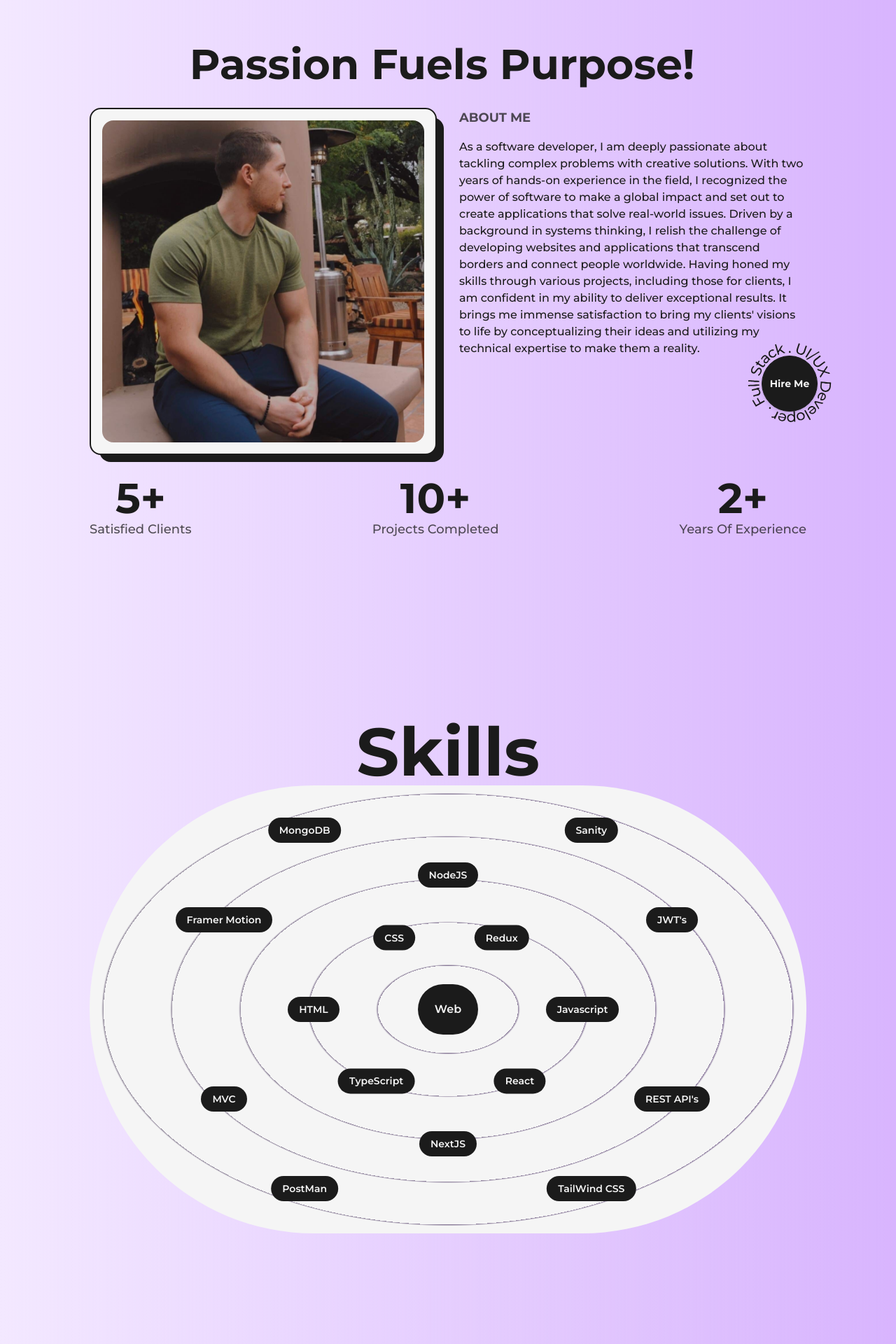
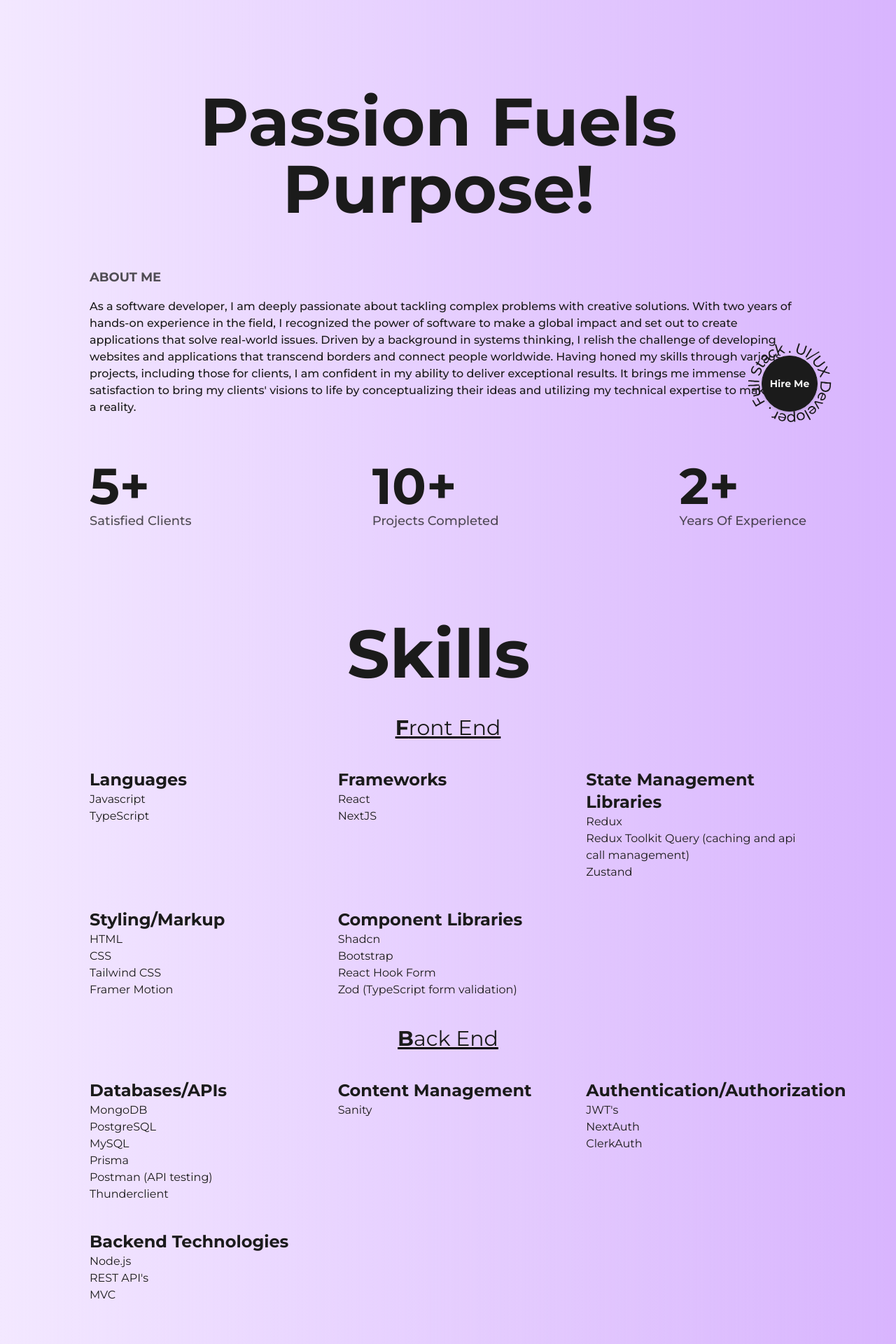
Before and after one commit to CodeOnTheWall/improved-portfolio, a Next.js app: page /about in a window 1280 px wide. Shown: the part 100-2020 px from the top of the page at 70% size. Built offline with nearby package versions, Linux system fonts and the light colour scheme.

Commit message:
working on experience and education tailwind class errors

```diff
--- a/app/[components]/Motion/AnimatedText.tsx
+++ b/app/[components]/Motion/AnimatedText.tsx
@@ -34,7 +34,7 @@ const singleWord = {
 
 interface AnimatedTextProps {
   text: string;
-  className: string;
+  className?: string;
 }
 
 export default function AnimatedText({ text, className }: AnimatedTextProps) {
@@ -45,7 +45,7 @@ export default function AnimatedText({ text, className }: AnimatedTextProps) {
     >
       <motion.h1
         className={`${className} w-full text-dark dark:text-light font-bold capitalize
-      text-3xl md:text-5xl lg:text-6xl`}
+      text-3xl md:text-5xl xl:text-8xl`}
         // telling the variants to use initial from quote, and animate from quote
         variants={quote}
         initial="initial"
--- a/app/about/[components]/MotionSkill.tsx
+++ /dev/null
@@ -1,36 +0,0 @@
-"use client";
-import { motion, MotionProps } from "framer-motion";
-
-// x and y are not included in the MotionProps interface provided by Framer Motion
-// hence have to extend these items
-interface Props extends MotionProps {
-  children: string;
-  className?: string;
-  x: string;
-  y: string;
-}
-
-export default function MotionSkill({
-  children,
-  className,
-  whileTap,
-  x,
-  y,
-  ...rest
-}: Props) {
-  return (
-    <motion.div
-      whileHover={{ scale: 1.05 }}
-      whileTap={whileTap}
-      initial={{ x: 0, y: 0 }}
-      whileInView={{ x: x, y: y, transition: { duration: 1.5 } }}
-      className={`${className} absolute flex items-center justify-center rounded-full font-semibold bg-dark text-light
-      py-3 lg:py-2 px-6 lg:px-4 md:text-sm md:py-1.5 md:px-3 shadow-dark
-       dark:text-dark dark:bg-light cursor-pointer xs:bg-dark xs:dark:bg-transparent
-        xs:text-light xs:dark:text-light xs:text-bold`}
-      {...rest}
-    >
-      {children}
-    </motion.div>
-  );
-}
--- a/app/about/[components]/Skills.tsx
+++ b/app/about/[components]/Skills.tsx
@@ -1,74 +1,106 @@
 import MotionDiv from "@/app/[components]/Motion/MotionDiv";
-import MotionSkill from "./MotionSkill";
+import AnimatedText from "@/app/[components]/Motion/AnimatedText";
 
 export default function Skills() {
   return (
-    <>
-      <h2 className=" font-bold text-8xl mt-64 w-full text-center">Skills</h2>
-      <div
-        className=" w-full h-screen lg:h-[80vh] sm:h-[60vh] relative flex items-center justify-center rounded-full bg-circularLight dark:bg-circularDark
-        "
-      >
-        <MotionDiv
-          className=" flex items-center justify-center rounded-full font-semibold bg-dark text-light p-8 shadow-dark
-           lg:p-6 md:p-4 xs:text-xs xs:p-2"
-          whileHover={{ scale: 1.05 }}
-        >
-          Web
-        </MotionDiv>
+    <div className="my-20 md:my-32">
+      <AnimatedText text="Skills" />
+      <div className=" w-full flex flex-col items-center">
+        <h1 className=" my-10 text-3xl first-letter:font-bold underline underline-offset-2 decoration-black dark:decoration-white">
+          Front End
+        </h1>
+        <div className="md:grid grid-cols-12 gap-x-10 gap-y-10">
+          <div className="flex flex-col md:col-span-4 lg:col-span-4">
+            <h2 className=" text-md lg:text-2xl font-bold">Languages</h2>
+            <ul>
+              <li>Javascript</li>
+              <li>TypeScript</li>
+            </ul>
+          </div>
+          <div className="flex flex-col   md:col-span-4 lg:col-span-4">
+            <h2 className=" text-md lg:text-2xl font-bold">Frameworks</h2>
+            <ul>
+              <li>React</li>
+              <li>NextJS</li>
+            </ul>
+          </div>
+          <div className="flex flex-col  md:col-span-2 lg:col-span-4">
+            <h2 className=" text-md lg:text-2xl font-bold">
+              State Management Libraries
+            </h2>
+            <ul>
+              <li>Redux</li>
+              <li>Redux Toolkit Query (caching and api call management)</li>
+              <li>Zustand</li>
+            </ul>
+          </div>
+          <div className="flex flex-col  md:col-span-4">
+            <h2 className=" text-md lg:text-2xl font-bold">Styling/Markup</h2>
+            <ul>
+              <li>HTML</li>
+              <li>CSS</li>
+              <li>Tailwind CSS</li>
+              <li>Framer Motion</li>
+            </ul>
+          </div>
+          <div className="flex flex-col   md:col-span-4">
+            <h2 className="text-md lg:text-2xl font-bold">
+              Component Libraries
+            </h2>
+            <ul>
+              <li>Shadcn</li>
+              <li>Bootstrap</li>
+              <li>React Hook Form</li>
+              <li>Zod (TypeScript form validation)</li>
+            </ul>
+          </div>
+        </div>
 
-        <MotionSkill x="-6vw" y="-8vw">
-          CSS
-        </MotionSkill>
-        <MotionSkill x="6vw" y="-8vw">
-          Redux
-        </MotionSkill>
-        <MotionSkill x="-8vw" y="8vw">
-          TypeScript
-        </MotionSkill>
-        <MotionSkill x="8vw" y="8vw">
-          React
-        </MotionSkill>
-
-        <MotionSkill x="-15vw" y="0vw">
-          HTML
-        </MotionSkill>
-        <MotionSkill x="15vw" y="0vw">
-          Javascript
-        </MotionSkill>
-        <MotionSkill x="0" y="-15vw">
-          NodeJS
-        </MotionSkill>
-        <MotionSkill x="0vw" y="15vw">
-          NextJS
-        </MotionSkill>
-
-        <MotionSkill x="16vw" y="20vw">
-          TailWind CSS
-        </MotionSkill>
-        <MotionSkill x="-16vw" y="-20vw">
-          MongoDB
-        </MotionSkill>
-        <MotionSkill x="-16vw" y="20vw">
-          PostMan
-        </MotionSkill>
-        <MotionSkill x="16vw" y="-20vw">
-          Sanity
-        </MotionSkill>
-
-        <MotionSkill x="-25vw" y="10vw">
-          MVC
-        </MotionSkill>
-        <MotionSkill x="25vw" y="-10vw">
-          JWT's
-        </MotionSkill>
-        <MotionSkill x="25vw" y="10vw">
-          REST API's
-        </MotionSkill>
-        <MotionSkill x="-25vw" y="-10vw">
-          Framer Motion
-        </MotionSkill>
+        <h1 className=" my-10 text-3xl first-letter:font-bold underline underline-offset-2 decoration-black dark:decoration-white">
+          Back End
+        </h1>
+        <div className="md:grid grid-cols-12 gap-x-10 gap-y-10">
+          <div className="flex flex-col  md:col-span-6 lg:col-span-4">
+            <h2 className=" text-md lg:text-2xl font-bold">Databases/APIs</h2>
+            <ul>
+              <li>MongoDB</li>
+              <li>PostgreSQL</li>
+              <li>MySQL</li>
+              <li>Prisma</li>
+              <li>Postman (API testing)</li>
+              <li>Thunderclient</li>
+            </ul>
+          </div>
+          <div className="flex flex-col  md:col-span-6 lg:col-span-4">
+            <h2 className=" text-md lg:text-2xl font-bold">
+              Content Management
+            </h2>
+            <ul>
+              <li>Sanity</li>
+            </ul>
+          </div>
+          <div className="flex flex-col  md:col-span-6 lg:col-span-4">
+            <h2 className=" text-md lg:text-2xl font-bold">
+              Authentication/Authorization
+            </h2>
+            <ul>
+              <li>JWT's</li>
+              <li>NextAuth</li>
+              <li>ClerkAuth</li>
+            </ul>
+          </div>
+          <div className="flex flex-col  md:col-span-6 lg:col-span-4 ">
+            <h2 className=" text-md lg:text-2xl font-bold">
+              Backend Technologies
+            </h2>
+            <ul>
+              <li>Node.js</li>
+              <li>REST API's</li>
+              <li>MVC</li>
+            </ul>
+          </div>
+        </div>
       </div>
-    </>
+    </div>
   );
 }
--- a/app/about/page.tsx
+++ b/app/about/page.tsx
@@ -8,7 +8,6 @@ import Experience from "./[components]/Experience";
 import AnimatedNumbers from "./[components]/AnimatedNumbers";
 import Education from "./[components]/Education";
 import Layout from "../[components]/Layout/Layout";
-import TransitionEffect from "../[components]/Motion/TransitionEffect";
 
 // NextJS
 import type { Metadata } from "next";
@@ -27,11 +26,11 @@ type StatisticProps = {
 };
 const Statistic = ({ value, label }: StatisticProps) => {
   return (
-    <div className="flex flex-col items-end xl:items-center justify-center">
-      <span className=" inline-block text-7xl md:text-6xl sm:text-5xl xs:text-4xl font-bold">
+    <div className="flex flex-col  justify-center">
+      <span className=" text-4xl md:text-5xl lg:text-6xl xl:text-7xl font-bold">
         <AnimatedNumbers value={value} />+
       </span>
-      <h2 className=" text-xl font-medium capitalize text-dark/75 dark:text-light/75 xl:text-center md:text-lg sm:text-base xs:text-sm">
+      <h2 className="font-medium capitalize text-dark/75 dark:text-light/75  text-sm sm:text-base md:text-lg xl:text-center ">
         {label}
       </h2>
     </div>
@@ -40,58 +39,33 @@ const Statistic = ({ value, label }: StatisticProps) => {
 
 export default function About() {
   return (
-    <Layout className=" flex-col !pt-16 items-center justify-center dark:text-light dark:bg-dark">
-      <AnimatedText text="Passion Fuels Purpose!" className=" mb-16 sm:mb-8 " />
-      <div className="grid w-full grid-cols-8 gap-16 sm:gap-8">
-        <div
-          className=" col-span-3 xl:col-span-4 flex flex-col items-start justify-start
-        md:order-2 md:col-span-8 "
-        >
+    <Layout className=" flex-col justify-center">
+      <AnimatedText text="Passion Fuels Purpose!" />
+      <div className="flex flex-col items-start justify-start my-10 md:my-16 ">
         <h2 className="mb-4 text-lg font-bold uppercase text-dark/75 dark:text-light/75">
           About Me
         </h2>
         <p className=" font-medium">
-            As a software developer, I am deeply passionate about tackling
-            complex problems with creative solutions. With two years of hands-on
-            experience in the field, I recognized the power of software to make
-            a global impact and set out to create applications that solve
-            real-world issues. Driven by a background in systems thinking, I
-            relish the challenge of developing websites and applications that
-            transcend borders and connect people worldwide. Having honed my
-            skills through various projects, including those for clients, I am
-            confident in my ability to deliver exceptional results. It brings me
-            immense satisfaction to bring my clients' visions to life by
-            conceptualizing their ideas and utilizing my technical expertise to
-            make them a reality.
+          As a software developer, I am deeply passionate about tackling complex
+          problems with creative solutions. With two years of hands-on
+          experience in the field, I recognized the power of software to make a
+          global impact and set out to create applications that solve real-world
+          issues. Driven by a background in systems thinking, I relish the
+          challenge of developing websites and applications that transcend
+          borders and connect people worldwide. Having honed my skills through
+          various projects, including those for clients, I am confident in my
+          ability to deliver exceptional results. It brings me immense
+          satisfaction to bring my clients' visions to life by conceptualizing
+          their ideas and utilizing my technical expertise to make them a
+          reality.
         </p>
       </div>
 
-        {/* height: max-content sets the height of the element to adjust to the
- height of its content, which means that anything inside it will expand
-  or shrink accordingly. */}
-        <div
-          className=" relative col-span-3 xl:col-span-4 h-max rounded-2xl border-2 border-solid border-dark
-         bg-light dark:bg-dark dark:border-light p-4 md:order-1 md:col-span-8 "
-        >
-          <div className="absolute top-3 left-3 w-full h-full z-[-1] rounded-2xl bg-dark dark:bg-light" />
-          <Image
-            priority
-            src={me1}
-            alt="Kris Sundquist"
-            className=" w-full h-auto rounded-2xl "
-          />
-        </div>
-
-        <div
-          className=" col-span-2 xl:col-span-8 flex flex-col xl:flex-row justify-between items-end xl:items-center
-        md:order-3"
-        >
+      <div className="flex justify-between ">
         <Statistic value={5} label="satisfied clients" />
         <Statistic value={10} label="projects completed" />
         <Statistic value={2} label="years of experience" />
       </div>
-      </div>
-
       <Skills />
       <Experience />
       <Education />
--- a/tailwind.config.js
+++ b/tailwind.config.js
@@ -45,12 +45,6 @@ module.exports = {
         "gradient-xy": "gradient-xy 15s ease infinite",
       },
       backgroundImage: {
-        circularLight:
-          "repeating-radial-gradient(rgba(0,0,0,0.4) 2px, #f5f5f5 5px, #f5f5f5 100px)",
-
-        circularDark:
-          "repeating-radial-gradient(rgba(255,255,255,0.5) 2px, #1b1b1b 8px, #1b1b1b 100px)",
-
         titlebg: "url('/bgtitle.png')",
         logo: "url('/logo.png')",
       },
```
Also changed, not shown: app/about/[components]/Details.tsx (+14 -12 lines), app/about/[components]/Education.tsx (+5 -4 lines), app/about/[components]/Experience.tsx (+9 -11 lines). Lines whose indentation alone changed are shown as unchanged.
